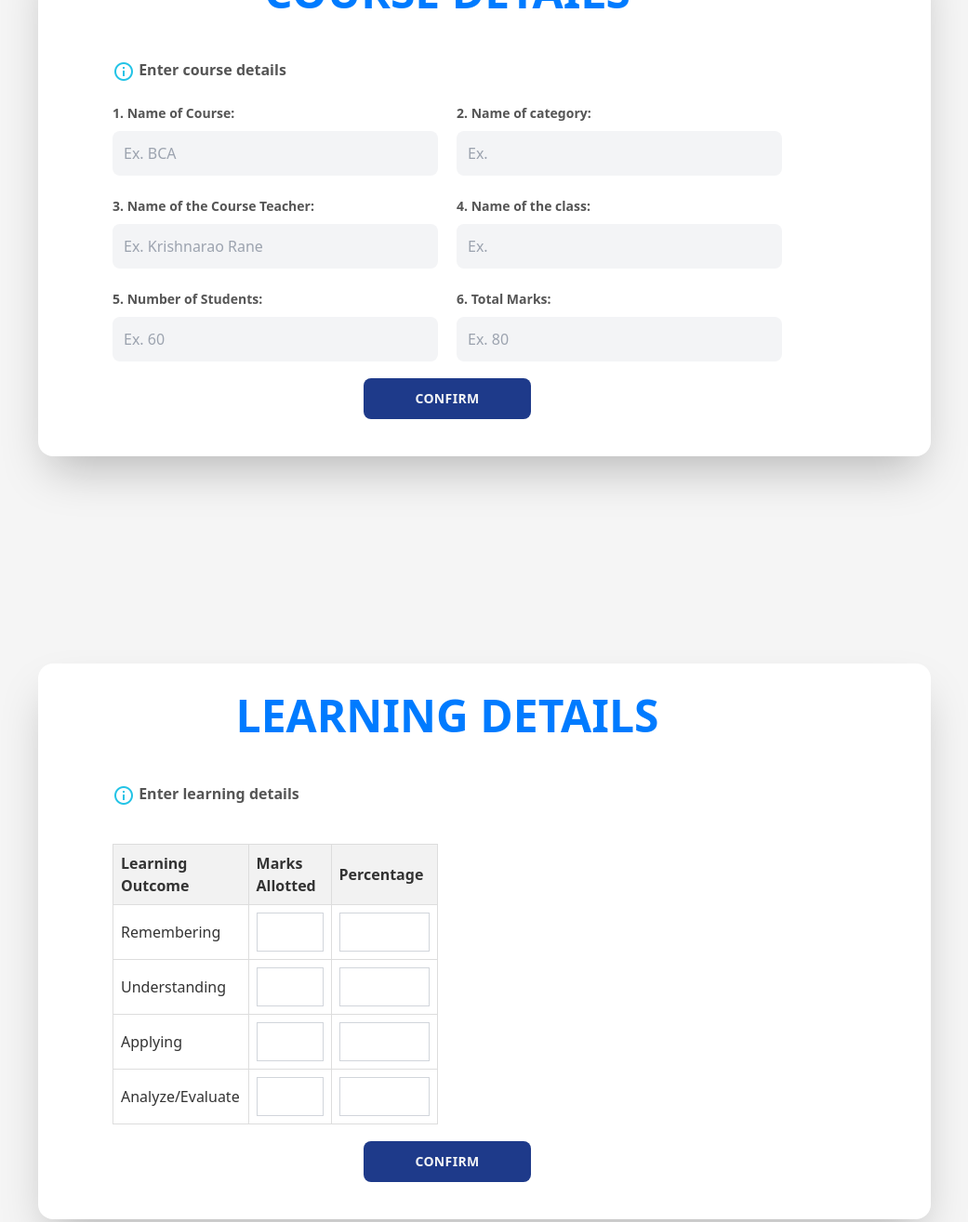
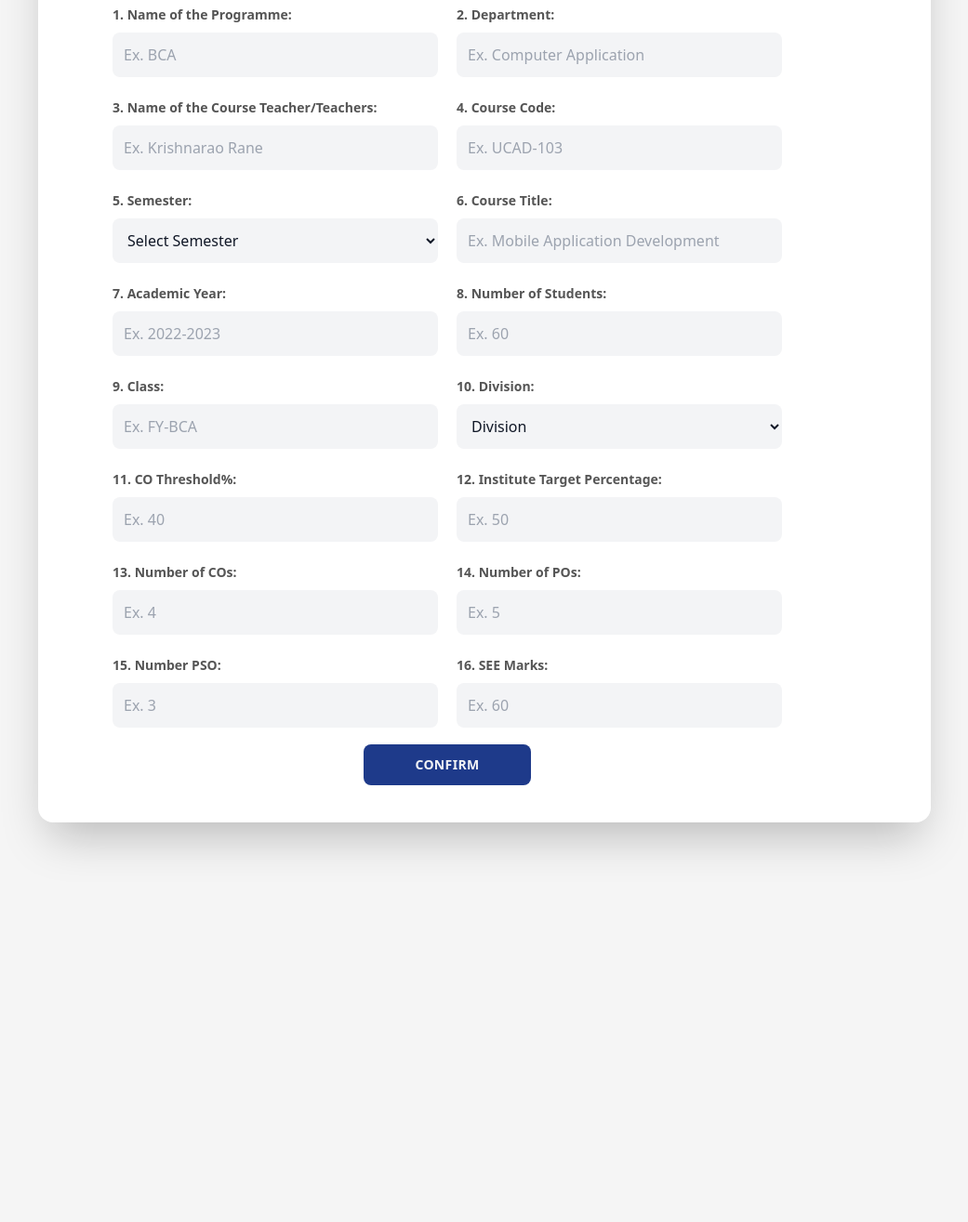
Before and after one commit to Hemant-Mhalsekar/COs-POs-Mapping-Update, a plain HTML site: page index.html in a window 1280 px wide. Shown: the part 419-1734 px from the top of the page at 93% size, without its empty margins (119-1160 px from the left). After the commit the page ends 1368 px from the top, so only its background shows below. Drawn offline with nearby package versions, Linux system fonts and the light colour scheme.

```diff
--- a/index.html
+++ b/index.html
@@ -40,37 +40,64 @@
         <form id="courseForm">
           <div class="grid gap-5 md:grid-cols-2 mt-5">
             <div>
-              <label for="courseName">1. Name of Course:</label>
+              <label for="programmeName">1. Name of the Programme:</label>
               <input
                 class="w-full bg-gray-100 text-gray-900 mt-2 p-3 rounded-lg focus:outline-none focus:shadow-outline"
-                type="text" id="courseName" name="courseName" required placeholder="Ex. BCA"
+                type="text" id="programmeName" name="programmeName" required placeholder="Ex. BCA"
                 oninput="validateTextInput(this)" />
             </div>
             <div>
-              <label for="category">2. Name of category:</label>
+              <label for="department">2. Department:</label>
               <input
                 class="w-full bg-gray-100 text-gray-900 mt-2 p-3 rounded-lg focus:outline-none focus:shadow-outline"
-                type="text" id="category" name="category" required placeholder="Ex. "
+                type="text" id="department" name="department" required placeholder="Ex. Computer Application"
                 oninput="validateTextInput(this)" />
             </div>
             <div>
-              <label for="courseTeacher">3. Name of the Course Teacher:</label>
+              <label for="courseTeacher">3. Name of the Course Teacher/Teachers:</label>
               <input
                 class="w-full bg-gray-100 text-gray-900 mt-2 p-3 rounded-lg focus:outline-none focus:shadow-outline"
                 type="text" id="courseTeacher" name="courseTeacher" required placeholder="Ex. Krishnarao Rane"
                 oninput="validateTextInput(this)" />
             </div>
-
             <div>
-              <label for="className">4. Name of the class:</label>
+              <label for="courseCode">4. Course Code:</label>
               <input
                 class="w-full bg-gray-100 text-gray-900 mt-2 p-3 rounded-lg focus:outline-none focus:shadow-outline"
-                type="text" id="className" name="className" required placeholder="Ex."
-                oninput="validateTextInput(this)" />
+                type="text" id="courseCode" name="courseCode" required placeholder="Ex. UCAD-103" />
             </div>
-
             <div>
-              <label for="totalStudents">5. Number of Students:</label>
+              <label for="semester">5. Semester:</label>
+              <select
+                class="w-full bg-gray-100 text-gray-900 mt-2 p-3 rounded-lg focus:outline-none focus:shadow-outline"
+                id="semester" name="semester" required>
+                <option value="" disabled selected>Select Semester</option>
+                <option value="I">I</option>
+                <option value="II">II</option>
+                <option value="III">III</option>
+                <option value="IV">IV</option>
+                <option value="V">V</option>
+                <option value="VI">VI</option>
+                <option value="VII">VII</option>
+                <option value="VIII">VIII</option>
+              </select>
+            </div>
+            <div>
+              <label for="courseTitle">6. Course Title:</label>
+              <input
+                class="w-full bg-gray-100 text-gray-900 mt-2 p-3 rounded-lg focus:outline-none focus:shadow-outline"
+                type="text" id="courseTitle" name="courseTitle" required
+                placeholder="Ex. Mobile Application Development" oninput="validateTextInput(this)" />
+            </div>
+            <div>
+              <label for="academicYear">7. Academic Year:</label>
+              <input
+                class="w-full bg-gray-100 text-gray-900 mt-2 p-3 rounded-lg focus:outline-none focus:shadow-outline"
+                type="text" id="academicYear" name="academicYear" required placeholder="Ex. 2022-2023"
+                onblur="validateYearRangeInput(this)" onkeydown="checkEnter(event)" />
+            </div>
+            <div>
+              <label for="totalStudents">8. Number of Students:</label>
               <input
                 class="w-full bg-gray-100 text-gray-900 mt-2 p-3 rounded-lg focus:outline-none focus:shadow-outline"
                 type="text" id="totalStudents" name="totalStudents" required placeholder="Ex. 60"
@@ -78,14 +105,72 @@
             </div>
 
             <div>
-              <label for="targetPercentage">6. Total Marks:</label>
+              <label for="classroom">9. Class:</label>
               <input
                 class="w-full bg-gray-100 text-gray-900 mt-2 p-3 rounded-lg focus:outline-none focus:shadow-outline"
-                type="text" id="targetPercentage" name="targetPercentage" required placeholder="Ex. 80"
+                type="text" id="classroom" name="classroom" required placeholder="Ex. FY-BCA"
+                oninput="validateTextInput(this)" />
+            </div>
+
+            <div>
+              <label for="division">10. Division:</label>
+              <select
+                class="w-full bg-gray-100 text-gray-900 mt-2 p-3 rounded-lg focus:outline-none focus:shadow-outline"
+                id="division" name="division">
+                <option value="" disabled selected>Division</option>
+                <option value="A">A</option>
+                <option value="B">B</option>
+                <option value="C">C</option>
+                <option value="D">D</option>
+                <option value="E">E</option>
+                <option value="F">F</option>
+                <option value="G">G</option>
+                <option value="notApplicable">Not Applicable</option>
+              </select>
+            </div>
+
+            <div>
+              <label for="coThreshold">11. CO Threshold%:</label>
+              <input
+                class="w-full bg-gray-100 text-gray-900 mt-2 p-3 rounded-lg focus:outline-none focus:shadow-outline"
+                type="text" id="coThreshold" name="coThreshold" required placeholder="Ex. 40"
                 oninput="validateNumberInput(this)" />
             </div>
-
-
+            <div>
+              <label for="targetPercentage">12. Institute Target Percentage:</label>
+              <input
+                class="w-full bg-gray-100 text-gray-900 mt-2 p-3 rounded-lg focus:outline-none focus:shadow-outline"
+                type="text" id="targetPercentage" name="targetPercentage" required placeholder="Ex. 50"
+                oninput="validateNumberInput(this)" />
+            </div>
+            <div>
+              <label for="totalCO">13. Number of COs:</label>
+              <input
+                class="w-full bg-gray-100 text-gray-900 mt-2 p-3 rounded-lg focus:outline-none focus:shadow-outline"
+                type="text" id="totalCO" name="totalCO" required placeholder="Ex. 4"
+                oninput="validateNumberInput(this)" />
+            </div>
+            <div>
+              <label for="totalPO">14. Number of POs:</label>
+              <input
+                class="w-full bg-gray-100 text-gray-900 mt-2 p-3 rounded-lg focus:outline-none focus:shadow-outline"
+                type="text" id="totalPO" name="totalPO" required placeholder="Ex. 5"
+                oninput="validateNumberInput(this)" />
+            </div>
+            <div>
+              <label for="totalPSO">15. Number PSO:</label>
+              <input
+                class="w-full bg-gray-100 text-gray-900 mt-2 p-3 rounded-lg focus:outline-none focus:shadow-outline"
+                type="text" id="totalPSO" name="totalPSO" required placeholder="Ex. 3"
+                oninput="validateNumberInput(this)" />
+            </div>
+            <div>
+              <label for="TotalMarks">16. SEE Marks:</label>
+              <input
+                class="w-full bg-gray-100 text-gray-900 mt-2 p-3 rounded-lg focus:outline-none focus:shadow-outline"
+                type="text" id="TotalMarks" name="TotalMarks" required placeholder="Ex. 60"
+                oninput="validateNumberInput(this)" />
+            </div>
           </div>
           <div class="my-2 w-1/2 lg:w-1/4 mx-auto">
             <button
@@ -98,66 +183,6 @@
       </div>
     </div>
   </div>
-
-  <!--Table to enter marks of learning outcome-->
-
-  <div>
-    <div class="flex justify-center items-center min-h-screen" id="entireform">
-      <div class="w-full p-8 my-4 md:px-12 lg:w-9/12 lg:pl-20 lg:pr-40 mx-auto rounded-2xl shadow-2xl bg-white">
-        <div class="flex justify-center items-center">
-          <h1 class="font-bold uppercase text-5xl">Learning Details</h1>
-        </div><br><br>
-        <label style="display: inline; font-size: 16px">
-          <img src="img/icons8-info-24.png" alt="Information" style="display: inline; vertical-align: middle;">
-          Enter learning details
-        </label><br>
-        <form id="courseForm">
-          <div class="grid gap-5 md:grid-cols-2 mt-5">
-            <table class="w-full">
-              <thead>
-                <tr>
-                  <th class="text-left">Learning Outcome</th>
-                  <th class="text-left">Marks Allotted</th>
-                  <th class="text-left">Percentage</th>
-                </tr>
-              </thead>
-              <tbody>
-                <tr>
-                  <td>Remembering</td>
-                  <td><input type="text" class="w-full p-2 border border-gray-300"></td>
-                  <td><input type="text" class="w-full p-2 border border-gray-300"></td>
-                </tr>
-                <tr>
-                  <td>Understanding</td>
-                  <td><input type="text" class="w-full p-2 border border-gray-300"></td>
-                  <td><input type="text" class="w-full p-2 border border-gray-300"></td>
-                </tr>
-                <tr>
-                  <td>Applying</td>
-                  <td><input type="text" class="w-full p-2 border border-gray-300"></td>
-                  <td><input type="text" class="w-full p-2 border border-gray-300"></td>
-                </tr>
-                <tr>
-                  <td>Analyze/Evaluate</td>
-                  <td><input type="text" class="w-full p-2 border border-gray-300"></td>
-                  <td><input type="text" class="w-full p-2 border border-gray-300"></td>
-                </tr>
-              </tbody>
-            </table>
-          </div>
-          <div class="my-2 w-1/2 lg:w-1/4 mx-auto">
-            <button
-              class="uppercase text-sm font-bold tracking-wide bg-blue-900 text-gray-100 p-3 rounded-lg w-full focus:outline-none focus:shadow-outline"
-              type="submit">
-              Confirm
-            </button>
-          </div>
-        </form>
-      </div>
-    </div>
-  </div>
-
-<!--Table to enter marks of learning outcome ends here-->
 
   <div id="displayInfo" class="bg-white p-4 mt-4 mx-4 rounded-lg shadow-lg hidden">
     <!-- Information will be displayed here -->
@@ -365,4 +390,4 @@
 
 </html>
 
-<!---hello-->
+<!---hello changed-->
```
